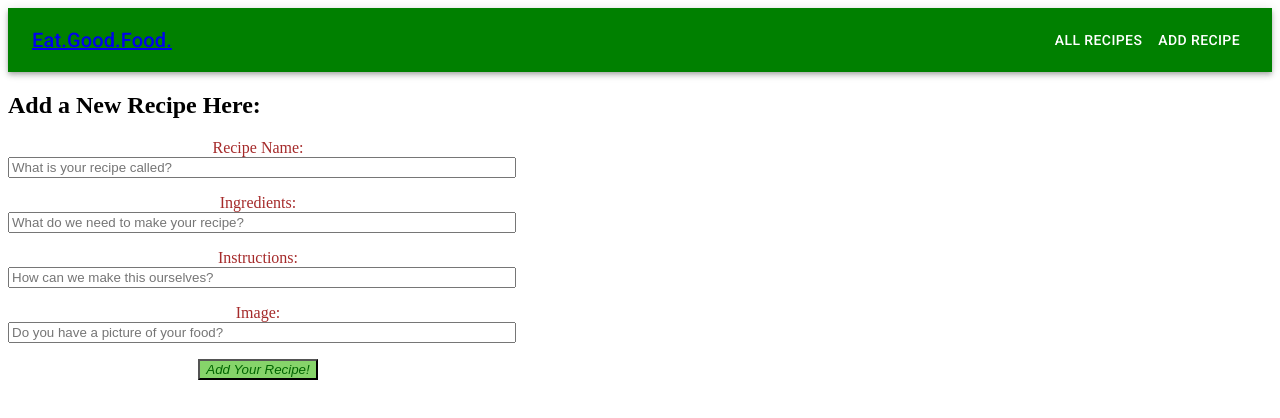
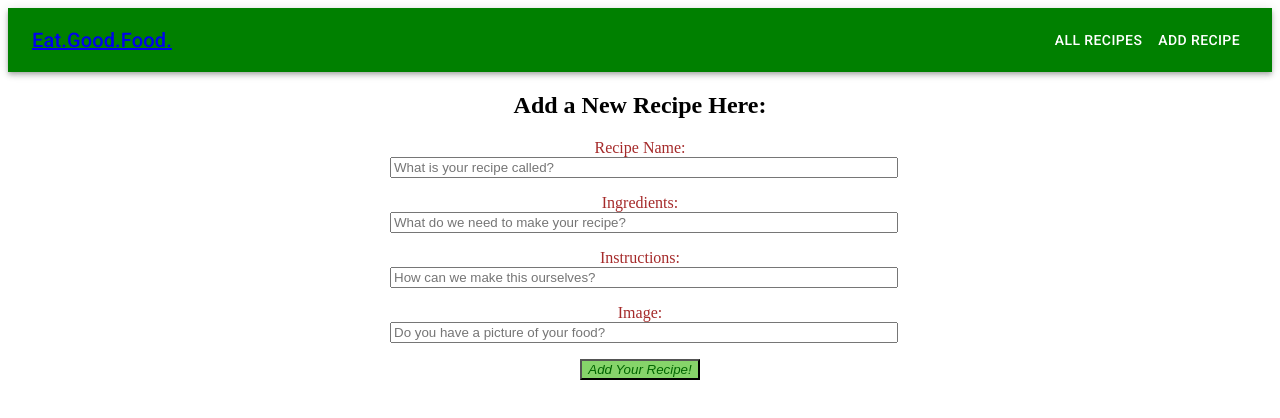
Before and after one commit to VLParry/EatGoodFood, a React (Create React App) app: page /addrecipe in a window 1280 px wide. Shown: the top 418 px of the page. Built offline with nearby package versions, Linux system fonts and the light colour scheme.

Commit message:
updating Form styles

```diff
--- a/src/components/Form.jsx
+++ b/src/components/Form.jsx
@@ -7,8 +7,14 @@ const formStyles = {
     width: '500px',
     textAlign: 'center'
 }
+const sectionStyles ={
+  textAlign: "center",
+  display: "flex",
+  flexDirection: "column",
+  alignItems: "center"
+}
 
-const Form = ({  }) => {
+const Form = () => {
 const [newRecipes, setNewRecipes] = useState({
   title: "",
   ingredients: "",
@@ -16,7 +22,7 @@ const [newRecipes, setNewRecipes] = useState({
   image: "",
 
 })
-
+//debugger
 const navigate = useNavigate()
 
 const handleChange = (e) => {
@@ -37,15 +43,21 @@ const handleSubmit= (e)=> {
     },
     body: JSON.stringify(newRecipes)
   })
+
+   // debugger
   .then(() => navigate('/recipes'))
-
 }
 
 return (
-    <section>
+    <section style={sectionStyles}>
+
+
+
       <h1>Add a New Recipe Here:</h1>
+
 <form onSubmit={handleSubmit} style={formStyles}>
 <div >
+
 <label>
   Recipe Name:
   <input
@@ -57,6 +69,7 @@ return (
   onChange={handleChange}
   />
 </label>
+
 </div>
 <p>
 <label>
@@ -100,6 +113,7 @@ return (
 
 <button type="submit" style={{color: "darkgreen", backgroundColor: "#86d46a", fontStyle: "oblique"}}>Add Your Recipe!</button>
       </form>
+
     </section>
 
 
```
